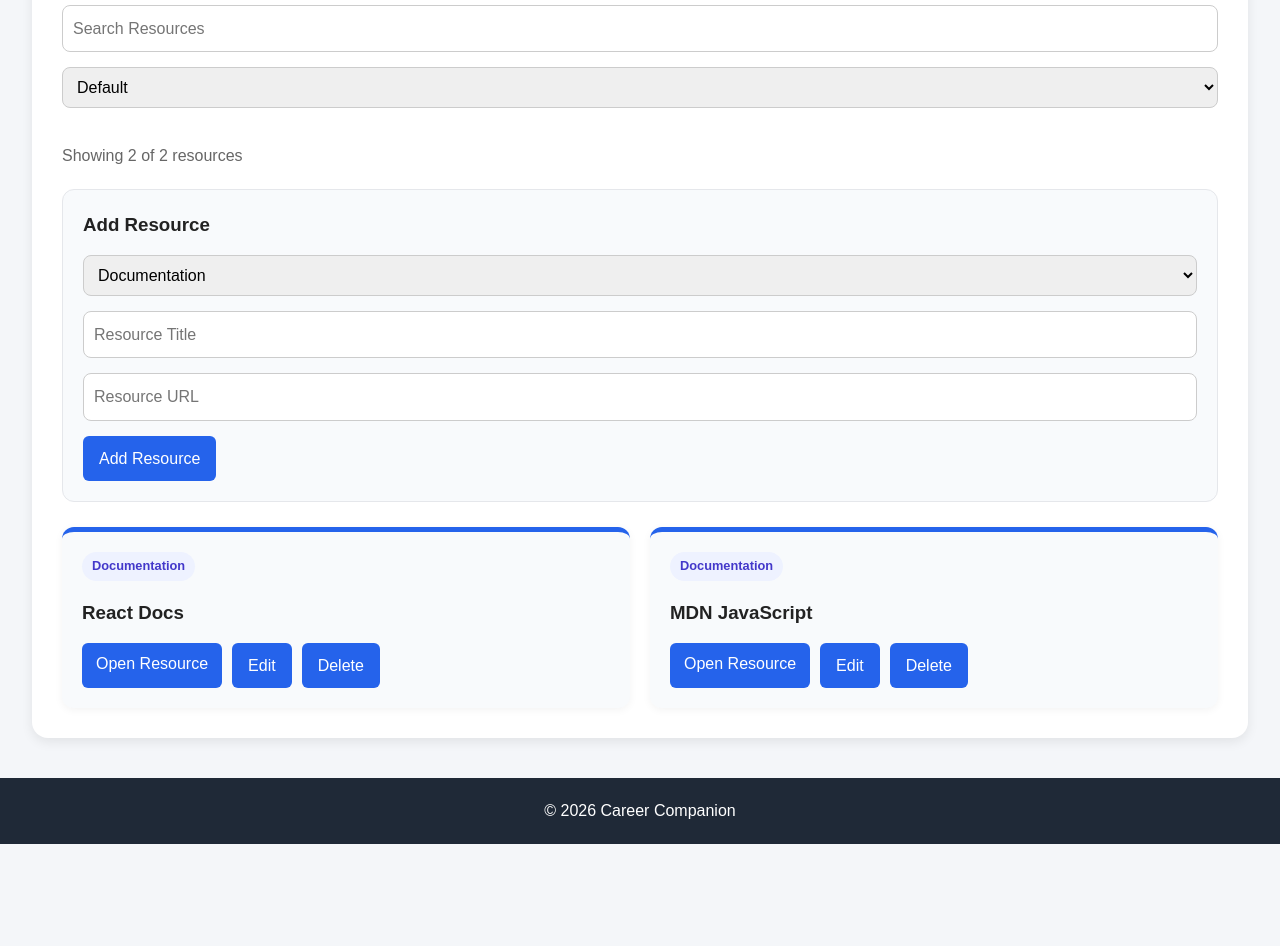
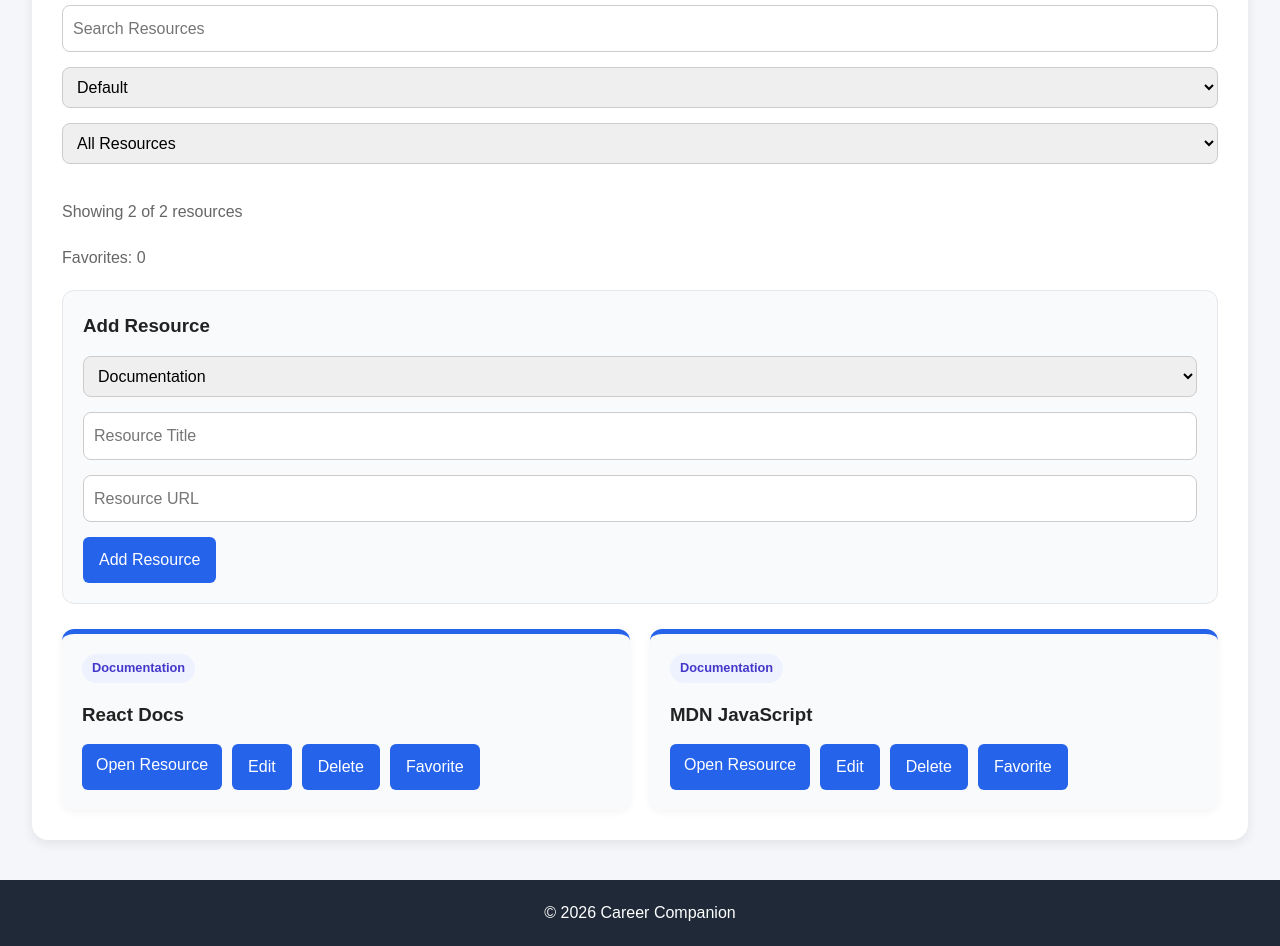
Before and after one commit to SriHarishVel/Career-Companion, a React app in the folder frontend/: page /resources in a window 1280 px wide. Shown: the part 200-1146 px from the top of the page. Before the commit the page ends 1044 px from the top, so only its background shows below. Built offline with nearby package versions, Linux system fonts and the light colour scheme; the HTML template or start-up script is replaced by a standard one.

Commit message:
Enhance resources page with types and favorites

```diff
--- a/frontend/src/pages/Resources/index.css
+++ b/frontend/src/pages/Resources/index.css
@@ -203,3 +203,16 @@
         text-align: center;
     }
 }
+
+/*Favorite Badge*/
+
+.favorite-badge {
+    display: inline-block;
+    padding: 4px 10px;
+    margin-left: 8px;
+    border-radius: 999px;
+    background: #fef3c7;
+    color: #92400e;
+    font-size: 0.8rem;
+    font-weight: 600;
+}
--- a/frontend/src/pages/Resources/index.jsx
+++ b/frontend/src/pages/Resources/index.jsx
@@ -7,24 +7,13 @@ function Resources() {
     const [newTitle, setNewTitle] = useState("");
     const [newUrl, setNewUrl] = useState("");
     const [newType, setNewType] = useState("Documentation");
-
     const [errorMsg, setErrorMsg] = useState("");
-
-    const [searchResource, setSearchResource] =
-        useState("");
-
-    const [sortOption, setSortOption] =
-        useState("default");
-
-    const [editingId, setEditingId] =
-        useState(null);
-
-    const [editedTitle, setEditedTitle] =
-        useState("");
-
-    const [editedUrl, setEditedUrl] =
-        useState("");
-
+    const [searchResource, setSearchResource] = useState("");
+    const [sortOption, setSortOption] = useState("default");
+    const [editingId, setEditingId] = useState(null);
+    const [editedTitle, setEditedTitle] = useState("");
+    const [editedUrl, setEditedUrl] = useState("");
+    const [filterOption, setFilterOption] = useState("All");
     const [resources, setResources] = useState(() => {
         const savedResources =
             localStorage.getItem("resources");
@@ -98,6 +87,22 @@ function Resources() {
         );
     }
 
+    function toggleFavorite(resourceId) {
+        setResources(prevResources =>
+            prevResources.map(resource => {
+                if (resource.id === resourceId) {
+                    return {
+                        ...resource,
+                        favorite: !resource.favorite,
+                        lastUpdated: Date.now()
+                    };
+                }
+
+                return resource;
+            })
+        );
+    }
+
     function editResource(
         resourceId,
         updatedTitle,
@@ -147,6 +152,20 @@ function Resources() {
                     searchResource.toLowerCase()
                 )
         )
+        .filter(resource => {
+            if (filterOption === "All") {
+                return true;
+            }
+
+            if (filterOption === "Favorites") {
+                return resource.favorite;
+            }
+
+            return (
+                resource.type ===
+                filterOption
+            );
+        })
         .sort((a, b) => {
             if (sortOption === "az") {
                 return a.title.localeCompare(
@@ -211,6 +230,40 @@ function Resources() {
                 </option>
             </SearchSortBar>
 
+            {/* Filter Dropdown */}
+            <select
+                value={filterOption}
+                onChange={(e) =>
+                    setFilterOption(
+                        e.target.value
+                    )
+                }
+            >
+                <option value="All">
+                    All Resources
+                </option>
+
+                <option value="Favorites">
+                    Favorites
+                </option>
+
+                <option value="Documentation">
+                    Documentation
+                </option>
+
+                <option value="Course">
+                    Course
+                </option>
+
+                <option value="Video">
+                    Video
+                </option>
+
+                <option value="Article">
+                    Article
+                </option>
+            </select>
+
             {/* Resource Counter */}
             <p className="resource-counter">
                 Showing{" "}
@@ -220,6 +273,16 @@ function Resources() {
                 of{" "}
                 {resources.length}{" "}
                 resources
+            </p>
+
+            {/* Favorite Counter */}
+            <p className="resource-counter">
+                Favorites: {
+                    resources.filter(
+                        resource =>
+                            resource.favorite
+                    ).length
+                }
             </p>
 
             {/* Add Resource Form */}
@@ -315,24 +378,16 @@ function Resources() {
                                         }
                                         onChange={(e) =>
                                             setEditedTitle(
-                                                e
-                                                    .target
-                                                    .value
+                                                e.target.value
                                             )
                                         }
                                     />
 
                                     <input
                                         type="url"
-                                        value={
-                                            editedUrl
-                                        }
+                                        value={editedUrl}
                                         onChange={(e) =>
-                                            setEditedUrl(
-                                                e
-                                                    .target
-                                                    .value
-                                            )
+                                            setEditedUrl(e.target.value)
                                         }
                                     />
 
@@ -346,9 +401,7 @@ function Resources() {
                                                     editedUrl
                                                 );
 
-                                                setEditingId(
-                                                    null
-                                                );
+                                                setEditingId(null);
                                             }}
                                         >
                                             Save
@@ -356,9 +409,7 @@ function Resources() {
 
                                         <button
                                             onClick={() =>
-                                                setEditingId(
-                                                    null
-                                                )
+                                                setEditingId(null)
                                             }
                                         >
                                             Cancel
@@ -366,9 +417,7 @@ function Resources() {
 
                                         <button
                                             onClick={() =>
-                                                deleteResource(
-                                                    resource.id
-                                                )
+                                                deleteResource(resource.id)
                                             }
                                         >
                                             Delete
@@ -384,18 +433,24 @@ function Resources() {
                                         }
                                     </span>
 
+                                    {resource.favorite && (
+                                        <span className="favorite-badge">
+                                            ★ Favorite
+                                        </span>
+                                    )}
+
                                     <h3>
                                         {
                                             resource.title
                                         }
                                     </h3>
 
+
+
                                     <div className="resource-actions">
 
                                         <a
-                                            href={
-                                                resource.url
-                                            }
+                                            href={resource.url}
                                             target="_blank"
                                             rel="noopener noreferrer"
                                         >
@@ -404,17 +459,9 @@ function Resources() {
 
                                         <button
                                             onClick={() => {
-                                                setEditingId(
-                                                    resource.id
-                                                );
-
-                                                setEditedTitle(
-                                                    resource.title
-                                                );
-
-                                                setEditedUrl(
-                                                    resource.url
-                                                );
+                                                setEditingId(resource.id);
+                                                setEditedTitle(resource.title);
+                                                setEditedUrl(resource.url);
                                             }}
                                         >
                                             Edit
@@ -422,12 +469,18 @@ function Resources() {
 
                                         <button
                                             onClick={() =>
-                                                deleteResource(
-                                                    resource.id
-                                                )
+                                                deleteResource(resource.id)
                                             }
                                         >
                                             Delete
+                                        </button>
+
+                                        <button
+                                            onClick={() =>
+                                                toggleFavorite(resource.id)
+                                            }
+                                        >
+                                            {resource.favorite ? "Unfavorite" : "Favorite"}
                                         </button>
 
                                     </div>
```
